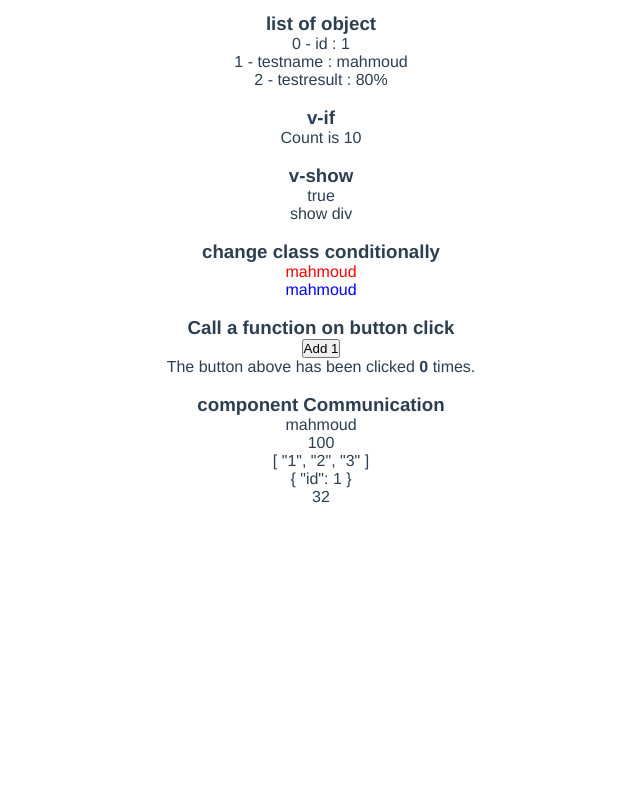
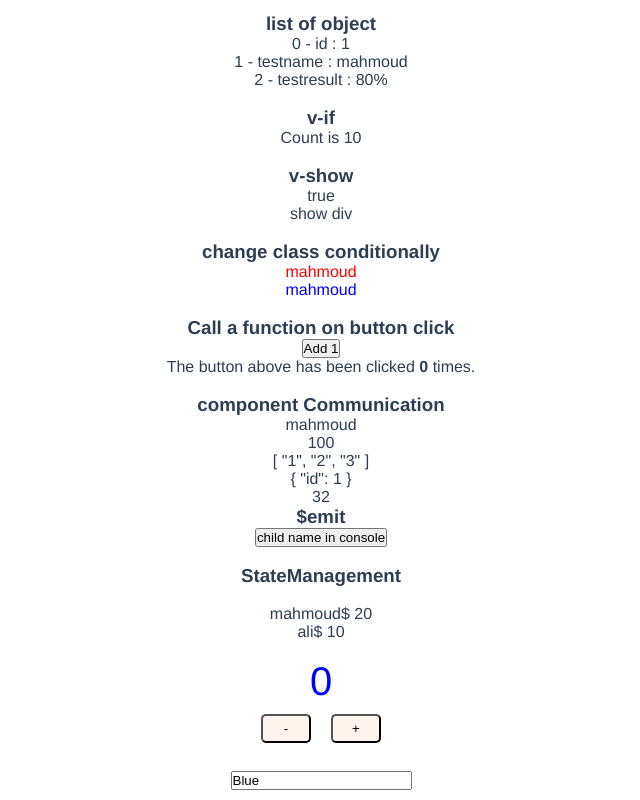
Before and after one commit to Magmoud2021/Mahmoud-plan, a Vue app: page / in a window 1280 px wide. Shown: the part 380-1180 px from the top of the page, without its empty margins (319-959 px from the left). Before the commit the page ends 886 px from the top, so only its background shows below. Built offline with nearby package versions, Linux system fonts and the light colour scheme.

Commit message:
state management

```diff
--- a/src/components/ComCommunication.vue
+++ b/src/components/ComCommunication.vue
@@ -5,13 +5,25 @@
     <p>{{ phone }}</p>
     <p>{{ myarray }}</p>
     <p>{{ myobject }}</p>
-    <p>{{age}}</p>
+    <p>{{ age }}</p>
+    <h3>$emit</h3>
+
+    <button @click="fire">child name in console</button>
   </div>
 </template>
 <script>
 export default {
   name: "ComCommunication",
-  data() {},
+  methods: {
+    fire() {
+      this.$emit("mahmoud", this.childName);
+    },
+  },
+  data() {
+    return {
+      childName: "mahmoud salah",
+    };
+  },
   props: {
     name: {
       type: String,
@@ -26,9 +38,9 @@ export default {
     myobject: {
       type: Object,
     },
-    age:{
+    age: {
       type: Number,
-    }
+    },
   },
 };
 </script>
--- /dev/null
+++ b/src/components/StateManagement.vue
@@ -0,0 +1,54 @@
+<template>
+  <div class="state">
+    <h3>StateManagement</h3>
+    <br />
+    <ul>
+      <li v-for="product in products" :key="product">
+        <span class="name">{{ product.name }}</span>
+        <span class="price">$ {{ product.price }}</span>
+      </li>
+    </ul>
+    <br />
+    <div >
+    <div :style="{color:$store.state.colorcode}" class="count">{{ $store.state.counter }}</div>
+    <button @click="$store.commit('decrasecounter')">-</button>
+    <button @click="$store.commit('incrasecounter')">+</button>
+    </div>
+    <br>
+    <div>
+      <input v-model="$store.state.colorcode" placeholder="colorname" type="text">
+    </div>
+
+  </div>
+</template>
+<script>
+export default {
+  name: "StateManagement",
+
+  computed: {
+    products() {
+      return this.$store.state.products;
+    },
+  },
+
+};
+</script>
+
+<style scoped>
+div {
+  margin-bottom: 10px;
+
+}
+.count {
+  font-size: 40px;
+}
+button {
+  width: 50px;
+  margin: 0 10px;
+  padding: 5px;
+  background-color: seashell;
+  outline: none;
+  border-radius: 5px;
+
+}
+</style>
--- a/src/store/index.js
+++ b/src/store/index.js
@@ -4,8 +4,27 @@ import Vuex from "vuex";
 Vue.use(Vuex);
 
 export default new Vuex.Store({
-  state: {},
-  mutations: {},
+  state: {
+    counter: 0,
+    colorcode: "Blue",
+
+    products: [
+      { name: "mahmoud", price: 20 },
+      { name: "ali", price: 10 },
+    ],
+  },
+
+  mutations: {
+    decrasecounter(state) {
+      state.counter--;
+    },
+    incrasecounter(state) {
+      state.counter++;
+    },
+  },
+
   actions: {},
+  getters: {},
+
   modules: {},
 });
--- a/src/views/About.vue
+++ b/src/views/About.vue
@@ -13,6 +13,7 @@ import Bind from "@/components/Bind.vue";
 
 export default {
   name: "about",
+
   components: {
     Welcome,
     Bind,
--- a/src/views/Home.vue
+++ b/src/views/Home.vue
@@ -12,7 +12,10 @@
       :myarray="cars"
       :myobject="mahmoud"
       :age="age"
+      @mahmoud="writeName"
     />
+    <br />
+    <StateManagement />
   </div>
 </template>
 
@@ -21,9 +24,15 @@
 import HelloWorld from "@/components/HelloWorld.vue";
 import BuiltinDirectives from "@/components/BuiltinDirectives.vue";
 import ComCommunication from "@/components/ComCommunication.vue";
+import StateManagement from "@/components/StateManagement.vue";
 
 export default {
   name: "Home",
+  methods: {
+    writeName(childName) {
+      console.log(childName);
+    },
+  },
   data() {
     return {
       firstName: "mahmoud",
@@ -38,6 +47,14 @@ export default {
     HelloWorld,
     BuiltinDirectives,
     ComCommunication,
+    StateManagement,
   },
 };
 </script>
+<style scoped>
+button {
+  width: 100px;
+  padding: 10px;
+  margin: 0 10px;
+}
+</style>
```
Also changed, not shown: 1 other file (tests, documents, lock files or other folders).
